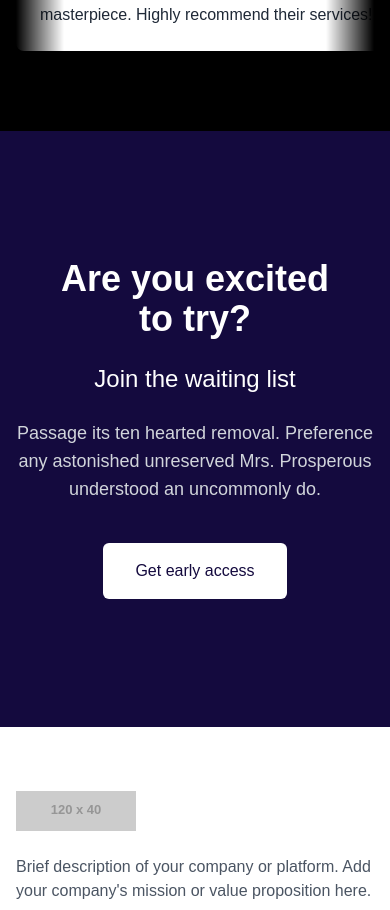
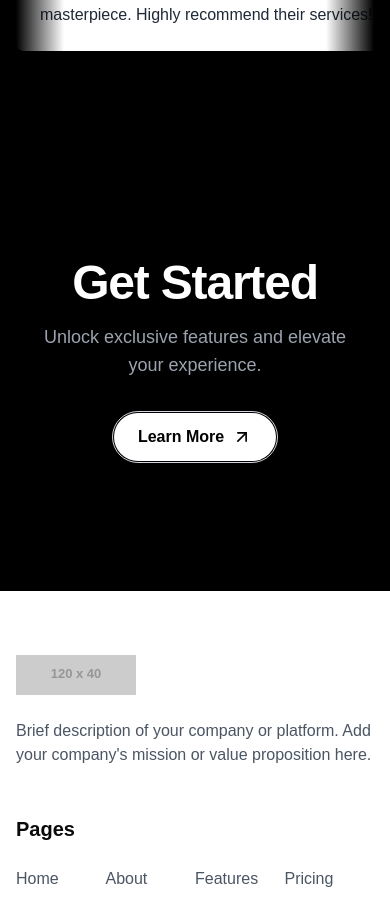
Before and after one commit to UniFolios/SaaSLand, a Next.js app: page / in a window 390 px wide. Shown: the part 9443-10353 px from the top of the page. Built offline with nearby package versions, Linux system fonts and the light colour scheme.

Commit message:
Cta v1 🎨

```diff
--- a/components/cta/Cta.tsx
+++ b/components/cta/Cta.tsx
@@ -5,21 +5,57 @@ interface CtaProps extends BaseComponentProps {}
 
 const Cta: React.FC<CtaProps> = () => {
   return (
-    <section className="py-32 bg-[#140a3e]">
-      <div className="max-w-7xl mx-auto px-4 sm:px-6 lg:px-8">
-        <div className="max-w-2xl mx-auto text-center text-white">
-          <h2 className="text-4xl sm:text-5xl font-bold mb-6">
-            Are you excited<br />to try?
+    <section className="py-32 bg-black text-white">
+      <div className="max-w-7xl mx-auto px-6 sm:px-8 lg:px-12">
+        <div className="max-w-2xl mx-auto text-center">
+          <h2 className="text-5xl font-extrabold tracking-tight mb-4">
+            Get Started
           </h2>
-          <h3 className="text-2xl mb-6">Join the waiting list</h3>
-          <p className="text-gray-300 text-lg mb-10">
-            Passage its ten hearted removal. Preference any astonished unreserved Mrs. Prosperous understood an uncommonly do.
+          <p className="text-gray-400 text-lg mb-8">
+            Unlock exclusive features and elevate your experience.
           </p>
-          <button className="bg-white text-[#140a3e] px-8 py-4 rounded-md font-medium hover:bg-gray-100 transition-colors">
-            Get early access
-          </button>
+          <div className="flex justify-center">
+            <a
+              href="/learn-more"
+              className="cta-container relative inline-block rounded-full"
+            >
+              <span className="cta-button relative z-10 bg-white text-black font-semibold px-6 py-3 text-[1rem] rounded-full flex items-center gap-2">
+                Learn More
+                <svg
+                  className="cta-arrow w-5 h-5 transition-transform duration-300 ease-out"
+                  viewBox="0 0 24 24"
+                  fill="none"
+                  stroke="currentColor"
+                  strokeWidth="2"
+                  strokeLinecap="round"
+                  strokeLinejoin="round"
+                >
+                  <path d="M5 12h14" />
+                  <path d="M12 5l7 7-7 7" />
+                </svg>
+              </span>
+            </a>
+          </div>
         </div>
       </div>
+
+      <style jsx>{`
+        .cta-container {
+          position: relative;
+          display: inline-block;
+          border: 1px solid #d1d5db; /* stone-300 */
+          border-radius: 9999px;
+          padding: 1px;
+          cursor: pointer;
+          transition: all 0.2s ease-in-out;
+        }
+        .cta-container:hover .cta-arrow {
+          transform: translateX(5px) rotate(0deg);
+        }
+        .cta-arrow {
+          transform: rotate(-45deg);
+        }
+      `}</style>
     </section>
   )
 }
```
